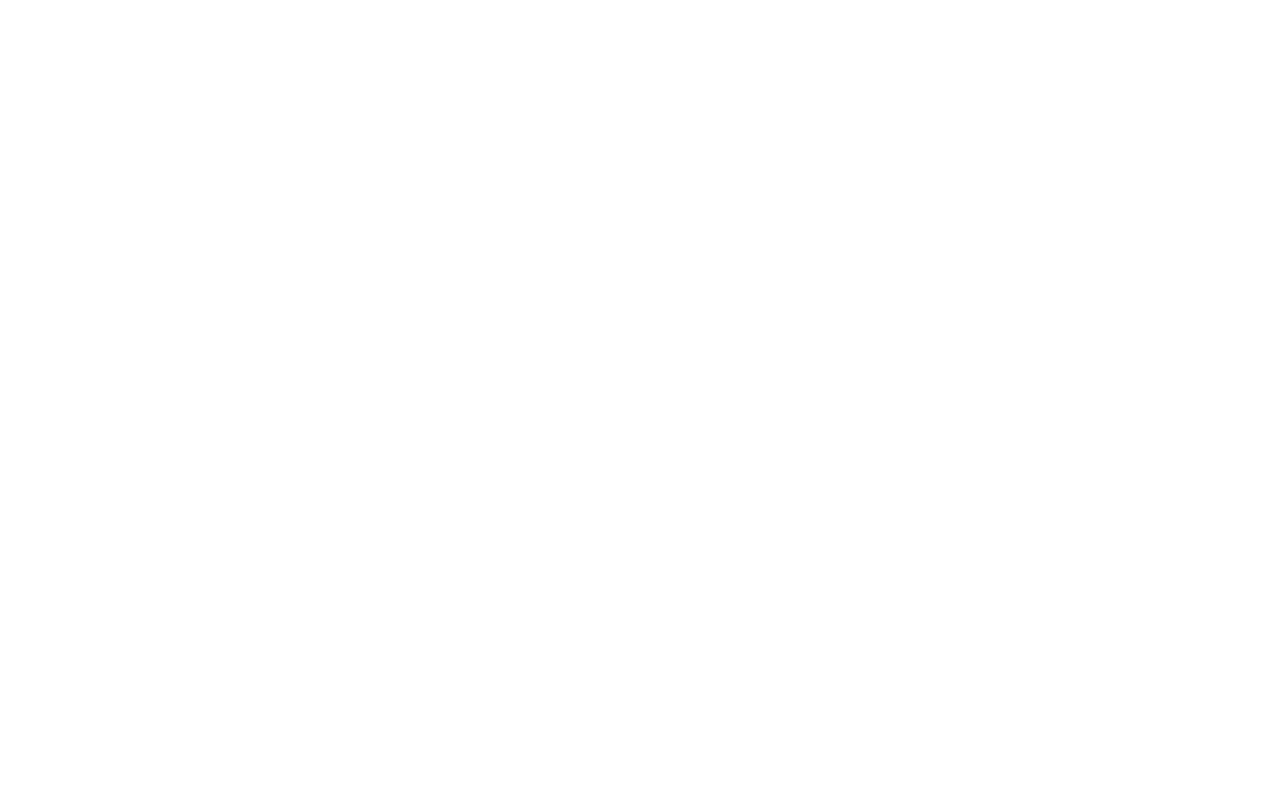
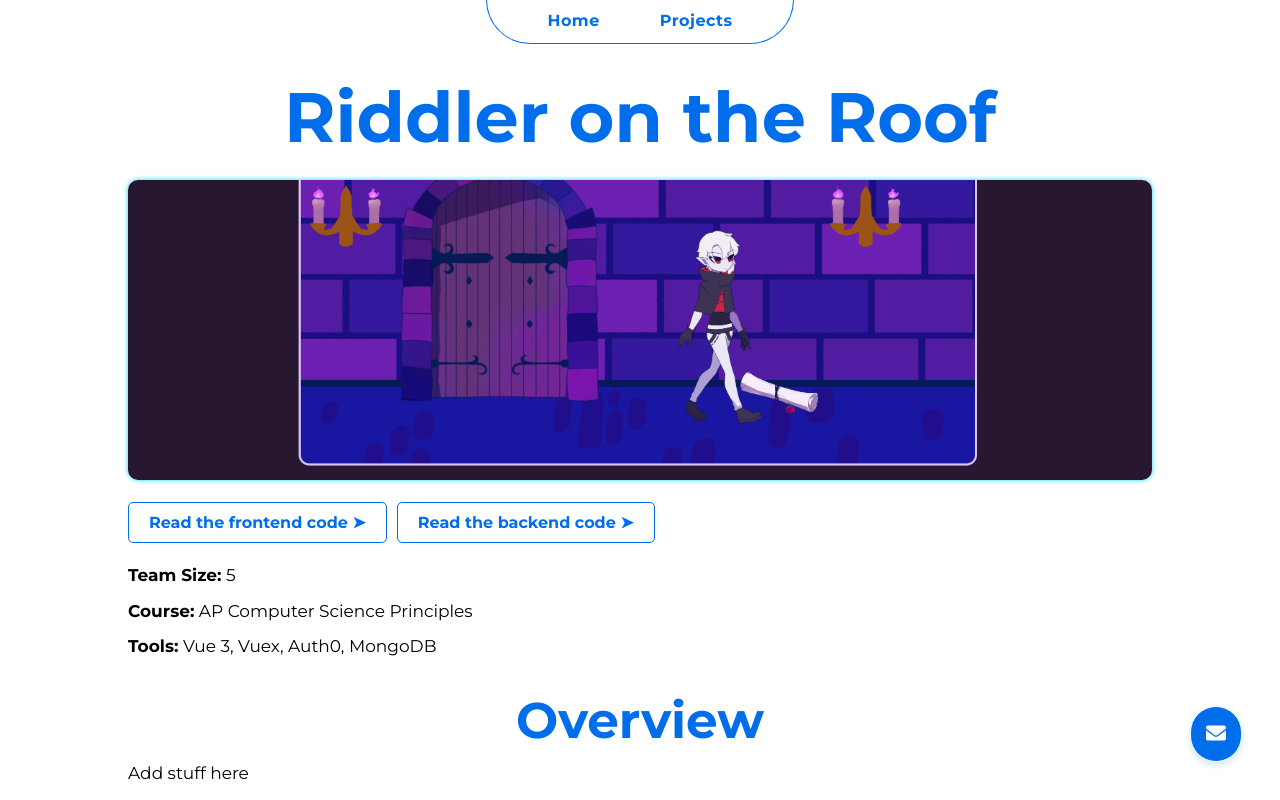
Before and after one commit to popplio2/DB-Portfolio, a Vue app in the folder portfolio/: page /projects/riddler in a window 1280 px wide. Before the commit this address had no page. Shown: the top 800 px of the page. Built offline with nearby package versions, Linux system fonts and the light colour scheme.

Commit message:
updated site, still need to add riddler info

```diff
--- a/portfolio/src/main.js
+++ b/portfolio/src/main.js
@@ -3,8 +3,8 @@
 import router from "./router";
 
 import { library } from "@fortawesome/fontawesome-svg-core";
-import { faCode, faSitemap, faPenNib, faTasks, faUserFriends, faMountain, faEnvelope, faCommentDots, faCodeBranch } from "@fortawesome/free-solid-svg-icons";
-library.add(faCode, faSitemap, faPenNib, faTasks, faUserFriends, faMountain, faEnvelope, faCommentDots, faCodeBranch);
+import { faCode, faSitemap, faPenNib, faTasks, faUserFriends, faMountain, faEnvelope, faCommentDots, faCodeBranch, faDatabase } from "@fortawesome/free-solid-svg-icons";
+library.add(faCode, faSitemap, faPenNib, faTasks, faUserFriends, faMountain, faEnvelope, faCommentDots, faCodeBranch, faDatabase);
 import { FontAwesomeIcon } from "@fortawesome/vue-fontawesome";
 
 const app = createApp(App);
--- a/portfolio/src/router/index.js
+++ b/portfolio/src/router/index.js
@@ -15,6 +15,12 @@
     // which is lazy-loaded when the route is visited.
     component: () =>
       import(/* webpackChunkName: "projects" */ "../views/Projects.vue"),
+  },
+  {
+    path: "/projects/riddler",
+    name: "Riddler on the Roof",
+    component: () =>
+      import(/* webpackChunkName: "project" */ "../views/Riddler.vue"),
   },
   {
     path: "/projects/portfolio",
--- a/portfolio/src/views/Home.vue
+++ b/portfolio/src/views/Home.vue
@@ -25,7 +25,9 @@
     <div class="clip clip-inverted"></div>
     <section class="about global-container">
       <h2>About Me</h2>
-      <p><b>Hello, world!</b> I'm Daniel Briskman, a 17 year-old front-end developer who emphasizes efficient code and pleasant user experiences. My interest in programming stemmed from an interest in User Experience Design (UX Design), which I took online courses to learn about. I also taught myself how to use Figma to design wireframes and prototypes. My knowledge of UX served me well when I took a computer science class, and I found computer science an even better fit for me. I've worked on front-end projects so far, but this year I'm excited to learn more about back-end development in my AP Computer Science Principles class.</p>
+      <p><b>Hello, world!</b> I'm Daniel Briskman, an 18 year-old web developer who emphasizes efficient code and pleasant user experiences.</p>
+      <p>My interest in programming stems from an interest in User Experience Design (UX Design), which I took online courses to learn about. I also taught myself how to use Figma to design wireframes and prototypes.</p>
+      <p>My knowledge of UX served me well when I took computer science classes in high school, and I found computer science an even better fit for me. I've worked on mostly front-end projects so far, but I also led a Full-Stack project called "Riddler on the Roof" in my AP Computer Science Principles class. I'm in college now, and I'm currently pursuing a B.S. in Computer Science at Stony Brook University!</p>
     </section>
     <div class="clip"></div>
 
@@ -42,10 +44,14 @@
             <li>
               <font-awesome-icon icon="code" />
               HTML, CSS, & JavaScript
+              </li>
+            <li>
+              <font-awesome-icon icon="sitemap" />
+              Vue.js, Vuex
             </li>
             <li>
-              <font-awesome-icon icon="sitemap" />
-              Vue.js (JS framework)
+              <font-awesome-icon icon="database" />
+              MongoDB and Express
             </li>
             <li>
               <font-awesome-icon icon="pen-nib" />
--- a/portfolio/src/views/Projects.vue
+++ b/portfolio/src/views/Projects.vue
@@ -29,6 +29,12 @@
   data() {
     return {
       projects: [
+        {
+          title: 'Riddler on the Roof',
+          path: 'riddler',
+          image: require('../assets/riddler.png'),
+          description: 'Full-stack puzzle RPG built in Vue 3 that tracks user data with Vuex and saves it with MongoDB.'
+        },
         {
           title: 'My Portfolio',
           path: 'portfolio',
--- /dev/null
+++ b/portfolio/src/views/Riddler.vue
@@ -0,0 +1,51 @@
+<template>
+    <div>
+        <FullNav />
+        <CaseStudy>
+          <template v-slot:title>Riddler on the Roof</template>
+          <template v-slot:image>
+            <img src="../assets/riddler.png" alt="">
+          </template>
+          <template v-slot:buttons>
+            <a href="https://github.com/popplio2/fullstack-frontend-gitfactor-the-front-end" target="blank">
+              <Button>Read the frontend code ➤</Button>
+            </a>
+            <a href="https://github.com/popplio2/fullstack-backend-gitfactor-the-back-end" target="blank">
+              <Button>Read the backend code ➤</Button>
+            </a>
+          </template>
+          <template v-slot:info>
+             <p><b>Team Size:</b>
+                5
+              </p>
+              <p><b>Course:</b>
+                AP Computer Science Principles
+              </p>
+              <p><b>Tools:</b>
+                Vue 3, Vuex, Auth0, MongoDB
+              </p>
+          </template>
+          <template v-slot:overview>Add stuff here</template>
+        </CaseStudy>
+    </div>
+</template>
+<script>
+import FullNav from '@/components/FullNav.vue';
+import CaseStudy from '@/components/CaseStudy.vue';
+import Button from '@/components/Button.vue';
+
+export default {
+  mounted() {
+    window.scrollTo(0, 0);
+  },
+  components: {
+    FullNav,
+    CaseStudy,
+    Button
+  }
+}
+</script>
+
+<style>
+
+</style>
--- a/portfolio/src/views/TechTimes.vue
+++ b/portfolio/src/views/TechTimes.vue
@@ -28,7 +28,13 @@
                 Nuxt.js, Figma
               </p>
           </template>
-          <template v-slot:overview>Tech Times is an open-source newspaper application built in Nuxt.js that allows students in our school to post articles and for other students to read them. Until we developed Tech Times, our newspaper club had nowhere to publish its articles. Now, Tech Times will be used by our school's newspaper club and Journalism class. Though I worked in a front-end capacity, I collaborated with both front-end and back-end developers. I contributed heavily to the design of the website, and I built many of the components, including the article page. To ensure that our work was cohesive, we developed a design system using CSS custom properties, which also allowed us to easily create themes. To divide up responsibilities, we used a website called Trello that allowed us to assign tasks and see each other's progress. Our website is still a work in progress, and we will continue building on it and recruiting new generations of developers to update it.</template>
+          <template v-slot:overview>
+            <p>Tech Times is an open-source newspaper application built in Nuxt.js that allows students in our school to post articles and for other students to read them.</p>
+            <p>Until we developed Tech Times, our newspaper club had nowhere to publish its articles. Now, Tech Times will be used by our school's newspaper club and Journalism class.</p>
+            <p>I worked on the front-end and collaborated with both front-end and back-end developers. I contributed heavily to the design of the website, and I built many of the components as well as the article page.</p>
+            <p>To ensure that our work was cohesive, we developed a design system using CSS custom properties, which also allowed us to easily create fun themes. To divide up responsibilities, we used a website called Trello that allowed us to assign tasks and see each other's progress.</p>
+            <p>I and another developer also trained two new front-end developers on our workflow and codebase. We hope that the project will continue to live on with a new generation of developers!</p>
+            </template>
         </CaseStudy>
     </div>
 </template>
```
Also changed, not shown: portfolio/src/assets/riddler.png (added).
